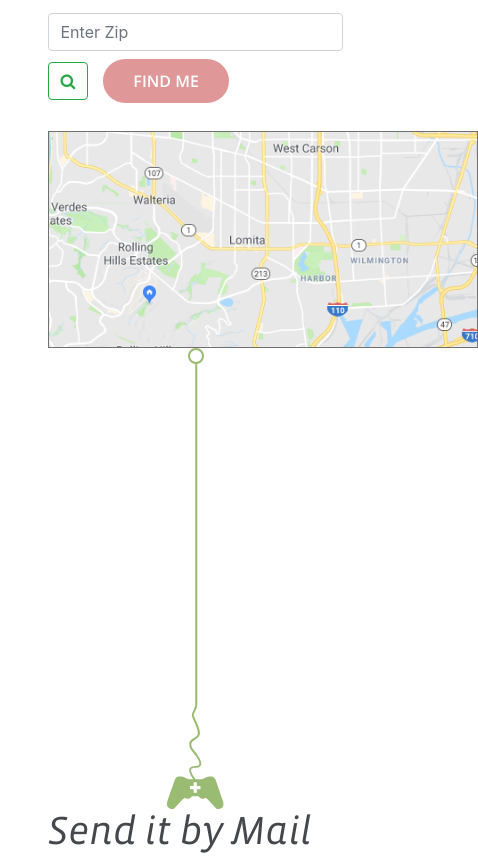
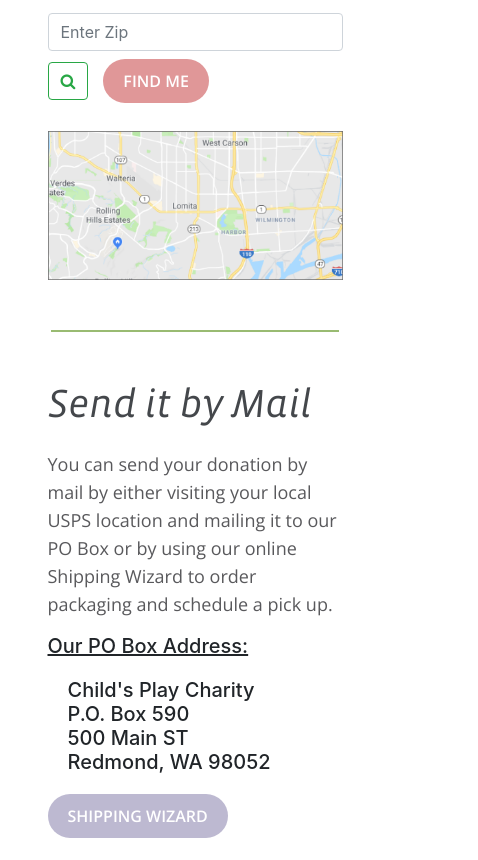
Before and after one commit to TealBazooka/Childs-Play, a plain HTML site: page index.html in a window 390 px wide. Shown: the part 2385-3245 px from the top of the page, 478 px wide, since content can reach past the window. Drawn offline with nearby package versions, Linux system fonts and the light colour scheme; a web font is replaced by a local one.

Commit message:
now i am really done....
fixed divider in how to donate section after lg size

```diff
--- a/index.html
+++ b/index.html
@@ -116,11 +116,12 @@
                     <button class="btn btn-outline-success my-2 my-sm-0" type="submit"><i class="fa fa-search" aria-hidden="true"></i></button>
                     <button class="btn my-2 my-sm-0 my-button red" style="margin-left: 15px;" type="submit">FIND ME</button>
                 </form>
-                <img style="margin-top: 20px;" src="images/fake-map.png">
+                <img class="img-fit" style="margin-top: 20px;" src="images/fake-map.png">
             </div>
 
             <div class="col-lg-2 col-0 justify-content-center d-flex">
-                <img src="images/vertical-cord-divider.svg">
+                <img class="d-lg-block d-none" src="images/vertical-cord-divider.svg">
+                <div class="green-line center d-lg-none d-block"></div>
             </div>
 
             <div class="col-lg-5 col-10">
--- a/style.css
+++ b/style.css
@@ -74,7 +74,7 @@
    font-weight: 600;
    border: 0;
    border-radius: 100px;
-   padding: 10px 30px;
+   padding: 10px 20px;
 }
 
 .center{
@@ -224,3 +224,10 @@
 .used-donation-methods p {
    text-align: left;
 }
+
+.green-line {
+   background-color: #99bb72;
+   height:2px;
+   width: 80%;
+   margin: 50px 0;
+}
```
Also changed, not shown: images/power-ico.svg (added).
